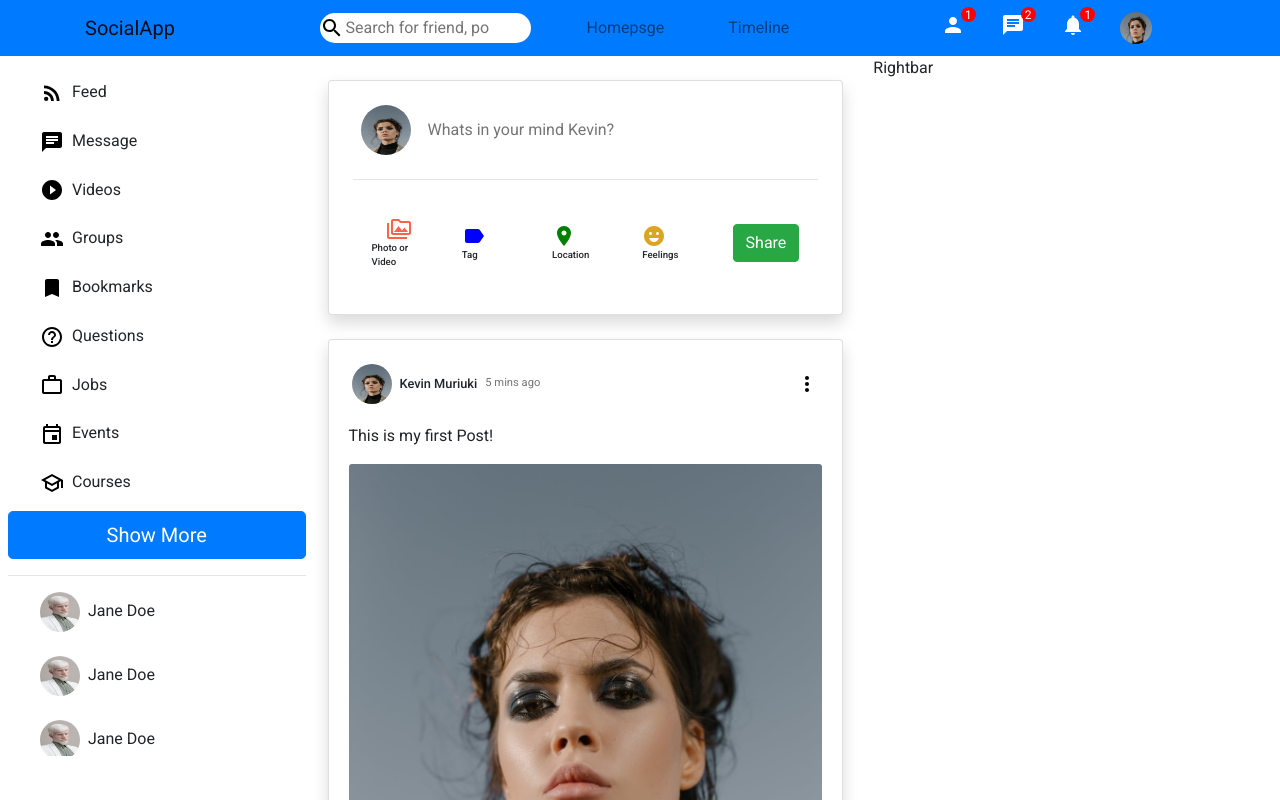
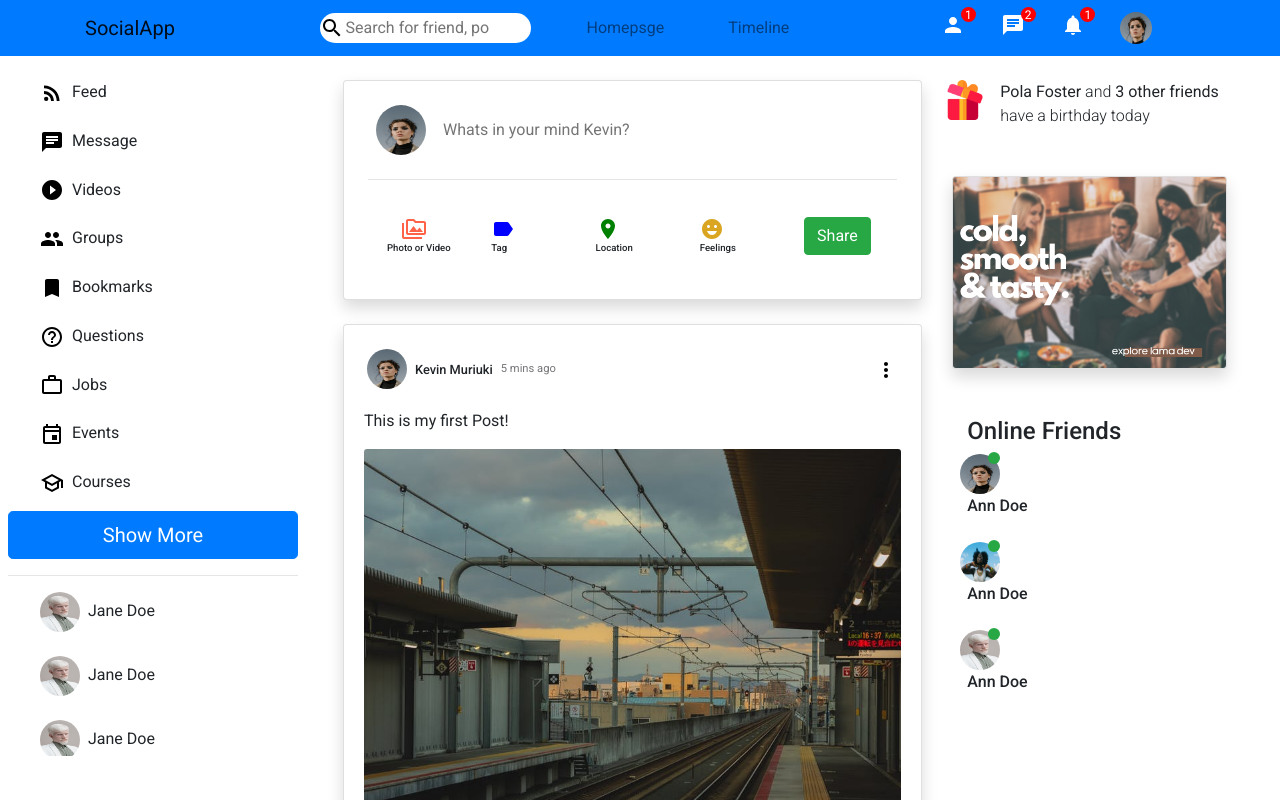
Before and after one commit to Kevinmuriuki/socialfeedapp, a React (Create React App) app: page / in a window 1280 px wide. Shown: the top 800 px of the page. Built offline with nearby package versions, Linux system fonts and the light colour scheme.

Commit message:
added some modiications in the rightbar component

```diff
--- a/public/index.html
+++ b/public/index.html
@@ -9,7 +9,7 @@
       integrity="sha384-B0vP5xmATw1+K9KRQjQERJvTumQW0nPEzvF6L/Z6nronJ3oUOFUFpCjEUQouq2+l"
       crossorigin="anonymous"
     />
-    <link href="https://fonts.googleapis.com/css2?family=Roboto:wght@400;500;700&display=swap" rel="stylesheet">
+    <link href="https://fonts.googleapis.com/css2?family=Roboto:wght@300;400;500;700&display=swap" rel="stylesheet">
     <link rel="stylesheet" href="http://localhost:3000/statics/style.css">
     <title>Social Media App</title>
   </head>
--- a/src/components/feed/Feed.jsx
+++ b/src/components/feed/Feed.jsx
@@ -1,13 +1,16 @@
+import { Col } from 'react-bootstrap'
 import Post from '../post/Post'
 import Share from '../share/Share'
+import { Posts } from '../../dummyData'
 
 export default function Feed() {
   return (
-    <div className="col-5">
+    <Col sm={8}>
       <Share />
-      <Post />
-      <Post />
-      <Post />
-    </div>
+      {Posts.map((p) => (
+        <Post key={p.id} post={p} />
+      ))}
+
+    </Col>
   )
 }
--- a/src/components/post/Post.jsx
+++ b/src/components/post/Post.jsx
@@ -45,7 +45,7 @@ export default function Post() {
         </Row>
         <Card.Body>
           <Card.Text>This is my first Post!</Card.Text>
-          <Card.Img className="img-fluid" src="/statics/person/1.jpeg" style={coverImg}/>
+          <Card.Img className="img-fluid" src="/statics/post/1.jpeg" style={coverImg}/>
           <Row className="mx-2 mt-4">
             <Col className="d-flex align-items-center">
               <Card.Img className="rounded-circle mr-2" src="/statics/like.png" style={imgStyle}/>
--- a/src/components/rightbar/Rightbar.jsx
+++ b/src/components/rightbar/Rightbar.jsx
@@ -1,7 +1,65 @@
+import { Row, Col, Card, Container } from 'react-bootstrap';
+
 export default function Rightbar() {
+  const giftImg = {
+    width: '40px',
+    height: '40px',
+    margin: '0',
+    padding: '0'
+  }
+
+  const rightbarOnline = {
+    width: '12px',
+    height: '12px',
+    top: '-2px',
+    right: 0,
+  }
+
   return (
-    <div className="col-4">
-      Rightbar
-    </div>
+    <Col sm={4} className="mt-4">
+      <Row>
+        <Col>
+          <Row>
+            <img className="img-fluid ml-2" src="/statics/gift.png" alt="" style={giftImg}/>
+            <Col md={10}>
+              <span style={{ fontWeight: 300 }}><b>Pola Foster</b> and <b>3 other friends</b> have a birthday today</span>
+            </Col>
+          </Row>
+        </Col>
+      </Row>
+      <Card className="shadow mx-0 my-5">
+        <Card.Img className="img-fluid" src="/statics/ad.png" alt=""/>
+      </Card>
+      <Container>
+        <h4>Online Friends</h4>
+        <Row className="mb-4">
+            <div className="position-relative">
+              <img className="img-fluid ml-2  rounded-circle " src="/statics/person/1.jpeg" alt="" style={giftImg}/>
+              <span className="bg-success rounded-circle position-absolute" style={rightbarOnline}></span>
+            </div>
+            <Col md={10}>
+              <span style={{ fontWeight: 500 }}>Ann Doe</span>
+            </Col>
+          </Row>
+          <Row className="mb-4">
+            <div className="position-relative">
+              <img className="img-fluid ml-2  rounded-circle " src="/statics/person/3.jpeg" alt="" style={giftImg}/>
+              <span className="bg-success rounded-circle position-absolute" style={rightbarOnline}></span>
+            </div>
+            <Col md={10}>
+              <span style={{ fontWeight: 500 }}>Ann Doe</span>
+            </Col>
+          </Row>
+          <Row className="mb-4">
+            <div className="position-relative">
+              <img className="img-fluid ml-2  rounded-circle " src="/statics/person/2.jpeg" alt="" style={giftImg}/>
+              <span className="bg-success rounded-circle position-absolute" style={rightbarOnline}></span>
+            </div>
+            <Col md={10}>
+              <span style={{ fontWeight: 500 }}>Ann Doe</span>
+            </Col>
+          </Row>
+      </Container>
+    </Col>
   )
 }
--- a/src/components/sidebar/Sidebar.jsx
+++ b/src/components/sidebar/Sidebar.jsx
@@ -1,4 +1,4 @@
-import { Button } from 'react-bootstrap';
+import { Button, Col } from 'react-bootstrap';
 
 export default function Sidebar() {
   const style = {
@@ -11,7 +11,7 @@ export default function Sidebar() {
     overflowY: 'scroll'
   }
   return (
-    <div className="col-3" style={sidebar}>
+    <Col sm={3} style={sidebar}>
       <ul  className="mt-4" style={{listStyle: "none"}}>
         <li>
           <svg xmlns="http://www.w3.org/2000/svg" height="24px" viewBox="0 0 24 24" width="24px" fill="#000000"><path d="M0 0h24v24H0z" fill="none"/><circle cx="6.18" cy="17.82" r="2.18"/><path d="M4 4.44v2.83c7.03 0 12.73 5.7 12.73 12.73h2.83c0-8.59-6.97-15.56-15.56-15.56zm0 5.66v2.83c3.9 0 7.07 3.17 7.07 7.07h2.83c0-5.47-4.43-9.9-9.9-9.9z"/></svg>
@@ -70,6 +70,6 @@ export default function Sidebar() {
           <span className="mx-2">Jane Doe</span>
         </li>
       </ul>
-    </div>
+    </Col>
   )
 }
--- /dev/null
+++ b/src/dummyData.js
@@ -0,0 +1,139 @@
+export const Users = [
+  {
+    id:1,
+    profilePicture: "assets/person/1.jpeg",
+    username: "Safak Kocaoglu",
+  },
+  {
+    id:2,
+    profilePicture: "assets/person/2.jpeg",
+    username: "Janell Shrum",
+  },
+  {
+    id:3,
+    profilePicture: "assets/person/3.jpeg",
+    username: "Alex Durden",
+  },
+  {
+    id:4,
+    profilePicture: "assets/person/4.jpeg",
+    username: "Dora Hawks",
+  },
+  {
+    id:5,
+    profilePicture: "assets/person/5.jpeg",
+    username: "Thomas Holden",
+  },
+  {
+    id:6,
+    profilePicture: "assets/person/6.jpeg",
+    username: "Shirley Beauchamp",
+  },
+  {
+    id:7,
+    profilePicture: "assets/person/7.jpeg",
+    username: "Travis Bennett",
+  },
+  {
+    id:8,
+    profilePicture: "assets/person/8.jpeg",
+    username: "Kristen Thomas",
+  },
+  {
+    id:9,
+    profilePicture: "assets/person/9.jpeg",
+    username: "Gary Duty",
+  },
+  {
+    id:10,
+    profilePicture: "assets/person/10.jpeg",
+    username: "Safak Kocaoglu",
+  },
+];
+
+export const Posts = [
+  {
+    id: 1,
+    desc: "Love For All, Hatred For None.",
+    photo: "assets/post/1.jpeg",
+    date: "5 mins ago",
+    userId: 1,
+    like: 32,
+    comment: 9,
+  },
+  {
+    id: 2,
+    photo: "assets/post/2.jpeg",
+    date: "15 mins ago",
+    userId: 2,
+    like: 2,
+    comment: 1,
+  },
+  {
+    id: 3,
+    desc: "Every moment is a fresh beginning.",
+    photo: "assets/post/3.jpeg",
+    date: "1 hour ago",
+    userId: 3,
+    like: 61,
+    comment: 2,
+  },
+  {
+    id: 4,
+    photo: "assets/post/4.jpeg",
+    date: "4 hours ago",
+    userId: 4,
+    like: 7,
+    comment: 3,
+  },
+  {
+    id: 5,
+    photo: "assets/post/5.jpeg",
+    date: "5 hours ago",
+    userId: 5,
+    like: 23,
+    comment: 5,
+  },
+  {
+    id: 6,
+    photo: "assets/post/6.jpeg",
+    date: "1 day ago",
+    userId: 6,
+    like: 44,
+    comment: 6,
+  },
+  {
+    id: 7,
+    desc: "Never regret anything that made you smile.",
+    photo: "assets/post/7.jpeg",
+    date: "2 days ago",
+    userId: 7,
+    like: 52,
+    comment: 3,
+  },
+  {
+    id: 8,
+    photo: "assets/post/8.jpeg",
+    date: "3 days ago",
+    userId: 8,
+    like: 15,
+    comment: 1,
+  },
+  {
+    id: 9,
+    desc: "Change the world by being yourself.",
+    photo: "assets/post/9.jpeg",
+    date: "5 days ago",
+    userId: 9,
+    like: 11,
+    comment: 2,
+  },
+  {
+    id: 10,
+    photo: "assets/post/10.jpeg",
+    date: "1 week ago",
+    userId: 10,
+    like: 104,
+    comment: 12,
+  },
+];
--- a/src/pages/homePage/Home.js
+++ b/src/pages/homePage/Home.js
@@ -4,20 +4,23 @@ import Navbar from '../../components/navbar/Topbar';
 import Rightbar from '../../components/rightbar/Rightbar';
 import Sidebar from '../../components/sidebar/Sidebar';
 
-import { Container, Row } from 'react-bootstrap';
+import { Row, Col } from 'react-bootstrap';
 
 export default function Home() {
   const style = {
-    margin: "0 auto",
-    width: '100%',
+    maxWidth: '100%',
   }
   return (
-    <div style={style}>
+    <div>
       <Navbar />
-      <Row>
+      <Row style={style}>
         <Sidebar />
-        <Feed />
-        <Rightbar />
+        <Col sm={9}>
+          <Row  className="mx-2">
+            <Feed/>
+            <Rightbar />
+          </Row>
+        </Col>
       </Row>
 
     </div>
```
